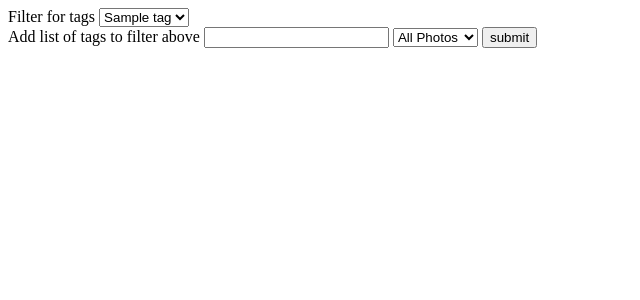
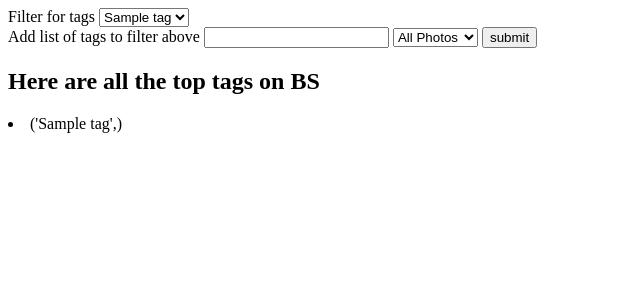
Before and after one commit to batcole/cs460_PA1, a Flask app: page /photoViewing in a window 1280 px wide. Shown: the top 300 px of the page, without its empty margins (0-640 px from the left). Run offline with Flask 2, Linux system fonts and the light colour scheme; data comes from the database, SQL or seed files in the repository; tables that the repository leaves empty hold one stand-in row (values such as "Sample post").

```diff
--- a/app.py
+++ b/app.py
@@ -362,11 +362,11 @@ def photo_stream():
         print("lentag list: ", len(lenGet))
         print("tagforsearch1: ", tagForSearch1, type(tagForSearch1))
         print("photos with tag: ", photosWithTag(tagForSearch1))
-        return render_template('photoViewing.html', tagPhotos=photosWithTag(tagForSearch1), tagList=tagList, tagForSearch=tagForSearch1)
+        return render_template('photoViewing.html', tagPhotos=photosWithTag(tagForSearch1), tagList=tagList, tagForSearch=tagForSearch1, topTags=topTags())
     elif (userFilter=="all") & (len(lenGet) > 1):
-        return render_template('photoViewing.html', tagsPhotos=multipleTags(lenGet), tagList=tagList, tagForSearch=tagForSearch1)
+        return render_template('photoViewing.html', tagsPhotos=multipleTags(lenGet), tagList=tagList, tagForSearch=tagForSearch1, topTags=topTags())
     print("calling last line")
-    return render_template('photoViewing.html',  tagList=tagList)
+    return render_template('photoViewing.html',  tagList=tagList, topTags=topTags())
 
 
 
@@ -528,6 +528,11 @@ def multipleTags(tags):
     print("tagholder: ", tagHolder)
     return tagHolder
 
+def topTags():
+    print("topTags called")
+    cursor = conn.cursor()
+    cursor.execute("SELECT DISTINCT tag_name FROM Tags GROUP BY tag_name ORDER BY count(*) DESC")
+    return cursor.fetchall()
 
 
 # default page
--- a/schema.sql
+++ b/schema.sql
@@ -77,7 +77,7 @@
       REFERENCES Photos (photo_id) ON DELETE CASCADE
 );
 
-CREATE TABLE Leaves
+CREATE TABLE Leaves_on
 (
     user_id int AUTO_INCREMENT,
     comment_id int,
--- a/templates/photoViewing.html
+++ b/templates/photoViewing.html
@@ -28,6 +28,16 @@
 
 </form>
 
+{% if topTags %}
+<h2>Here are all the top tags on BS</h2>
+{% for tag in topTags %}
+            <li>
+            {{ tag }}
+            </li>
+        {% endfor %}
+{% endif %}
+
+
 {% if tagsPhotos %}
 <h2>Here are all the filtered photos for tag on {{ tagForSearch }}</h2>
         <ul>
@@ -57,6 +67,8 @@
 {% endif %}
 
 
+
+
 {% if photos %}
     <h2>Here are all the photos on BS</h2>
         <ul>
```
